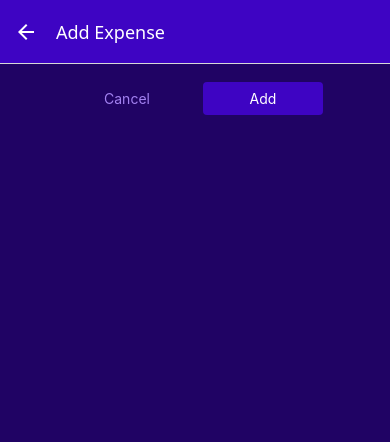
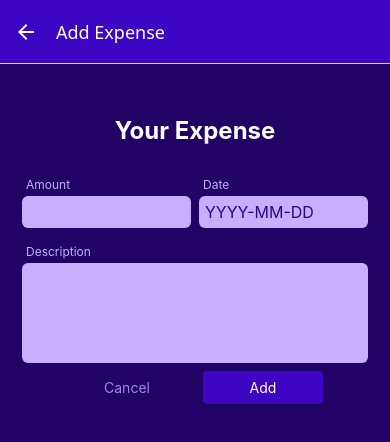
Before and after one commit to Ishimwe-William/UdemyRNCourse, a React Native app: screen /ManageExpense in a window 390 px wide. Shown: the top 442 px of the page. Built offline with nearby package versions, Linux system fonts and the light colour scheme.

Commit message:
seventh Chapter

```diff
--- /dev/null
+++ b/src/components/ManageExpense/ExpenseForm.js
@@ -0,0 +1,125 @@
+import {View, Text, StyleSheet} from "react-native";
+import Input from "./Input";
+import {useState} from "react";
+import Button from "../ui/Button";
+import {getFormattedDate} from "../../utils/date";
+import {GlobalStyles} from "../../constants/styles";
+
+export default function ExpenseForm({onCancel, onSubmit, submitButtonLabel, defaultValues}) {
+    const [inputs, setInputs] = useState({
+        amount: {value: defaultValues?.amount?.toString() ?? '', isValid: true},
+        date: {value: defaultValues?.date ? getFormattedDate(defaultValues.date) : '', isValid: true},
+        description: {value: defaultValues?.description ?? '', isValid: true}
+    });
+
+    function inputChangeHandler(inputIdentifier, enteredValue) {
+        setInputs((curInputValues) => {
+            return {
+                ...curInputValues,
+                [inputIdentifier]: {value: enteredValue, isValid: true}
+            }
+        })
+    }
+
+    function submitHandler() {
+        const expenseData = {
+            amount: +inputs.amount.value,
+            date: new Date(inputs.date.value),
+            description: inputs.description.value
+        };
+        const amountIsValid = !isNaN(expenseData.amount) && expenseData.amount > 0;
+        const dateIsValid = !isNaN(expenseData.date.getTime()); // Valid date returns a timestamp
+        const descriptionIsValid = expenseData.description.trim().length > 0;
+
+        if (!amountIsValid || !dateIsValid || !descriptionIsValid) {
+            // Alert.alert("Invalid Input", "Please check your input values");
+            setInputs((curInputs) => {
+                return {
+                    amount: {value: curInputs.amount.value, isValid: amountIsValid},
+                    date: {value: curInputs.date.value, isValid: dateIsValid},
+                    description: {value: curInputs.description.value, isValid: descriptionIsValid},
+                }
+            })
+            return;
+        }
+        onSubmit(expenseData)
+    }
+
+    const formIsInvalid = !inputs.amount.isValid || !inputs.date.isValid || !inputs.description.isValid;
+    return (
+        <View style={styles.form}>
+            <Text style={styles.title}>Your Expense</Text>
+            <View style={styles.inputsRow}>
+                <Input
+                    label={"Amount"}
+                    invalid={!inputs.amount.isValid}
+                    style={styles.rowInput}
+                    textInputConfig={{
+                        keyboardType: 'decimal-pad',
+                        onChangeText: (text) => inputChangeHandler('amount', text),
+                        value: inputs.amount.value
+
+                    }}
+                />
+                <Input
+                    style={styles.rowInput}
+                    label={"Date"}
+                    invalid={!inputs.date.isValid}
+                    textInputConfig={{
+                        placeholder: 'YYYY-MM-DD',
+                        maxLength: 10,
+                        onChangeText: (text) => inputChangeHandler('date', text),
+                        value: inputs.date.value
+                    }}/>
+            </View>
+            <Input
+                label={"Description"}
+                invalid={!inputs.description.isValid}
+                textInputConfig={{
+                    multiline: true,
+                    onChangeText: (text) => inputChangeHandler('description', text),
+                    value: inputs.description.value
+                }}
+            />
+            {formIsInvalid && <Text style={styles.errorText}>Invalid Data! Check entered data</Text>}
+            <View style={styles.buttonContainer}>
+                <Button mode={'flat'} onPress={onCancel} style={styles.button}>Cancel</Button>
+                <Button onPress={submitHandler} style={styles.button}>{submitButtonLabel}</Button>
+            </View>
+        </View>
+    )
+}
+
+const styles = StyleSheet.create({
+    form: {
+        marginTop: 10,
+    },
+    inputsRow: {
+        flexDirection: "row",
+        justifyContent: "space-between",
+    },
+    rowInput: {
+        flex: 1,
+    },
+    title: {
+        fontSize: 24,
+        fontWeight: "bold",
+        color: 'white',
+        marginVertical: 24,
+        textAlign: "center",
+    },
+    button: {
+        minWidth: 120,
+        marginHorizontal: 8,
+    },
+    buttonContainer: {
+        justifyContent: "center",
+        alignItems: "center",
+        flexDirection: "row",
+    },
+    errorText: {
+        textAlign: "center",
+        color: GlobalStyles.colors.error500,
+        margin: 8,
+    }
+})
--- /dev/null
+++ b/src/components/ManageExpense/Input.js
@@ -0,0 +1,50 @@
+import {TextInput, View, Text, StyleSheet} from "react-native";
+import {GlobalStyles} from "../../constants/styles";
+
+export default function Input({label, invalid,textInputConfig, style}) {
+    const inputStyles = [styles.input]
+
+    if (textInputConfig && textInputConfig.multiline) {
+        inputStyles.push(styles.inputMultiline)
+    }
+
+    if(invalid){
+        inputStyles.push(styles.invalidInput)
+    }
+    return (
+        <View style={[styles.inputContainer, style]}>
+            <Text style={[styles.label,invalid && styles.invalidLabel]}>{label}</Text>
+            <TextInput {...textInputConfig} style={inputStyles}/>
+        </View>
+    )
+}
+
+const styles = StyleSheet.create({
+    inputContainer: {
+        marginHorizontal: 4,
+        marginVertical: 8,
+    },
+    label: {
+        fontSize: 12,
+        color: GlobalStyles.colors.primary100,
+        marginBottom: 4,
+        marginHorizontal: 4,
+    },
+    input: {
+        backgroundColor: GlobalStyles.colors.primary100,
+        padding: 6,
+        borderRadius: 6,
+        fontSize: 16,
+        color: GlobalStyles.colors.primary700,
+    },
+    inputMultiline: {
+        minHeight: 100,
+        textAlignVertical: "top",
+    },
+    invalidLabel: {
+        color: GlobalStyles.colors.error500,
+    },
+    invalidInput: {
+        backgroundColor: GlobalStyles.colors.error50,
+    },
+})
--- a/src/screens/ManageExpense.js
+++ b/src/screens/ManageExpense.js
@@ -2,14 +2,16 @@ import {View, StyleSheet} from "react-native";
 import {useContext, useLayoutEffect} from "react";
 import IconButton from "../components/ui/IconButton";
 import {GlobalStyles} from "../constants/styles";
-import Button from "../components/ui/Button";
 import {ExpensesContext} from "../store/expenses-context";
+import ExpenseForm from "../components/ManageExpense/ExpenseForm";
 
 export default function ManageExpense({route, navigation}) {
     const editedExpenseId = route.params?.expenseId;
     const expenseCtx = useContext(ExpensesContext);
 
     const isEditing = !!editedExpenseId;
+
+    const selectedExpense = expenseCtx.expenses.find(expense => expense.id === editedExpenseId)
 
     useLayoutEffect(() => {
         navigation.setOptions({
@@ -26,13 +28,11 @@ export default function ManageExpense({route, navigation}) {
         navigation.goBack();
     }
 
-    function confirmHandler() {
+    function confirmHandler(expenseData) {
         if (isEditing) {
-            expenseCtx.updateExpense(editedExpenseId,
-                {description: 'else', amount: 23.4, date: new Date('2022-06-20')})
+            expenseCtx.updateExpense(editedExpenseId, expenseData)
         } else {
-            expenseCtx.addExpense(
-                {description: 'else', amount: 23.4, date: new Date('2022-06-20')})
+            expenseCtx.addExpense(expenseData)
         }
 
         navigation.goBack();
@@ -40,10 +40,12 @@ export default function ManageExpense({route, navigation}) {
 
     return (
         <View style={styles.container}>
-            <View style={styles.buttonContainer}>
-                <Button mode={'flat'} onPress={cancelExpenseHandler} style={styles.button}>Cancel</Button>
-                <Button onPress={confirmHandler} style={styles.button}>{isEditing ? 'Update' : "Add"}</Button>
-            </View>
+            <ExpenseForm
+                defaultValues={selectedExpense}
+                onSubmit={confirmHandler}
+                onCancel={cancelExpenseHandler}
+                submitButtonLabel={isEditing ? "Update" : "Add"}/>
+
             {isEditing &&
                 <View style={styles.deleteContainer}>
                     <IconButton
@@ -70,13 +72,4 @@ const styles = StyleSheet.create({
         borderTopWidth: 2,
         alignItems: "center",
     },
-    button: {
-        minWidth: 120,
-        marginHorizontal: 8,
-    },
-    buttonContainer: {
-        justifyContent: "center",
-        alignItems: "center",
-        flexDirection: "row",
-    }
 })
```
